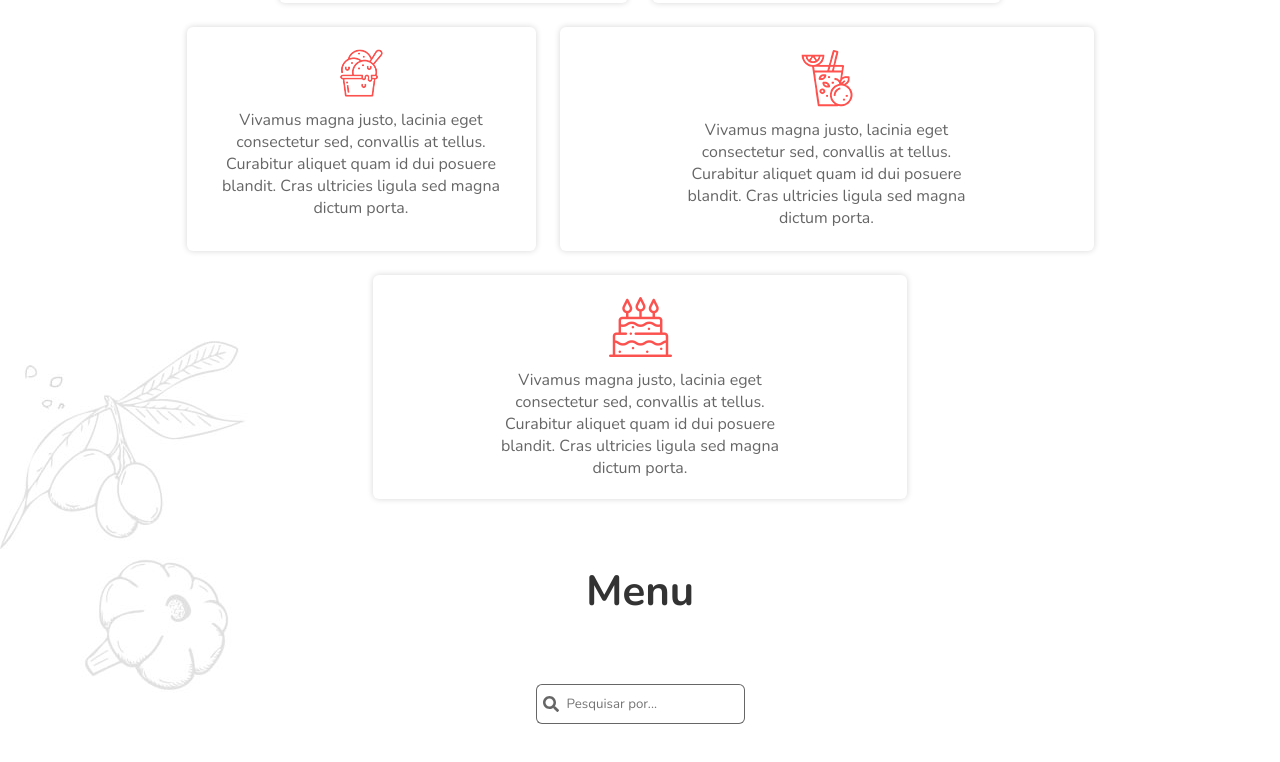
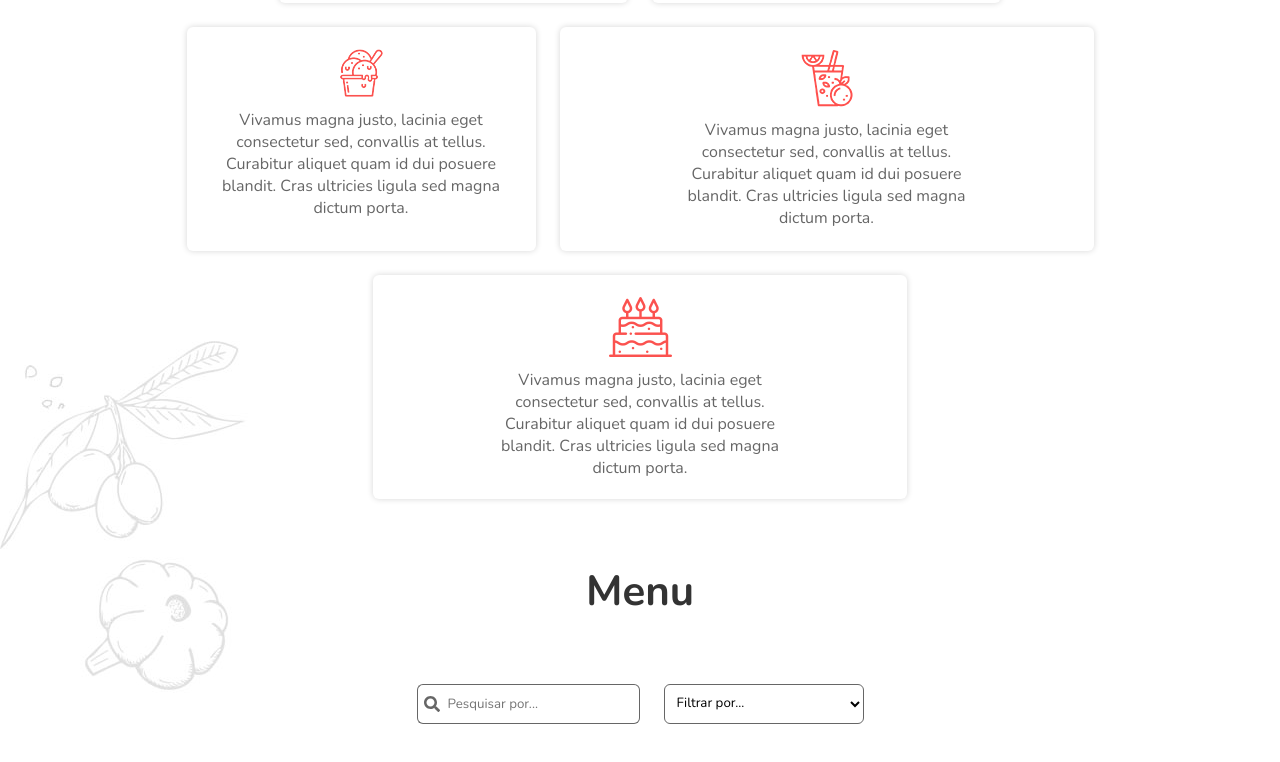
Before and after one commit to GuScarpim/cardapio-digital, a React (Create React App) app in the folder myapp/: page / in a window 1280 px wide. Shown: the part 1179-1941 px from the top of the page. Built offline with nearby package versions, Linux system fonts and the light colour scheme.

Commit message:
identation

```diff
--- a/myapp/src/UI/atoms/InputFilter/index.tsx
+++ b/myapp/src/UI/atoms/InputFilter/index.tsx
@@ -1,20 +1,18 @@
-import { InputCustom } from './styles';
+import { InputCustom, Option } from './styles';
 
 interface IInput {
   placeholder?: string;
   onChange?: () => void;
-  value?: string;
+  options?: any;
 }
 
-function Input({ placeholder, onChange, value }: IInput) {
+export default function InputFilter({ placeholder, onChange, options }: IInput) {
   return (
-    <InputCustom
-      type='search'
-      placeholder={placeholder}
-      onChange={onChange}
-      value={value}
-    />
+    <InputCustom onChange={onChange}>
+      <Option value=''>{placeholder}</Option>
+      {options.map((option: any) => (
+        <Option value={option.value}>{option.value}</Option>
+      ))}
+    </InputCustom>
   );
 }
-
-export default Input;
--- a/myapp/src/UI/atoms/InputFilter/styles.ts
+++ b/myapp/src/UI/atoms/InputFilter/styles.ts
@@ -1,5 +1,19 @@
 import styled from 'styled-components'
 
-export const InputCustom = styled.input`
+export const InputCustom = styled.select`
+  height: ${({ theme }) => theme.spacing.large};
+  outline: none;
+  border: 1px solid ${({ theme }) => theme.color.gray.dark};
+  background: ${({ theme }) => theme.color.white};
+  width: ${({ theme }) => theme.size.xxximensively};
+  border-radius: ${({ theme }) => theme.border.radius.small};
+  padding-left: ${({ theme }) => theme.spacing.nano};
+`
 
+export const Option = styled.option`
+  height: ${({ theme }) => theme.spacing.large};
+  outline: none;
+  border: 1px solid ${({ theme }) => theme.color.gray.dark};
+  border-radius: ${({ theme }) => theme.border.radius.small};
+  padding-left: ${({ theme }) => theme.spacing.nano};
 `
--- a/myapp/src/UI/atoms/InputSearch/index.tsx
+++ b/myapp/src/UI/atoms/InputSearch/index.tsx
@@ -8,7 +8,7 @@ interface IInput {
   value?: string;
 }
 
-export default function Input({ placeholder, onChange, value }: IInput) {
+export default function InputSearch({ placeholder, onChange, value }: IInput) {
   return (
     <Container>
       <Content>
--- a/myapp/src/UI/atoms/InputSearch/styles.ts
+++ b/myapp/src/UI/atoms/InputSearch/styles.ts
@@ -10,6 +10,8 @@ export const InputCustom = styled.input`
   outline: none;
   border: 1px solid ${({ theme }) => theme.color.gray.dark};
   border-radius: ${({ theme }) => theme.border.radius.small};
+  width: ${({ theme }) => theme.size.xxximensively};
+  background: ${({ theme }) => theme.color.white};
   border-top-left-radius: 0px;
   border-bottom-left-radius: 0px;
   padding-left: ${({ theme }) => theme.spacing.nano};
--- a/myapp/src/UI/organisms/Menu/index.tsx
+++ b/myapp/src/UI/organisms/Menu/index.tsx
@@ -1,6 +1,9 @@
 import Title from 'src/UI/atoms/Titles'
 
 import InputSearch from 'src/UI/atoms/InputSearch'
+import InputFilter from 'src/UI/atoms/InputFilter';
+
+import { options } from './menu'
 
 import { Container, Content} from './styles'
 
@@ -11,6 +14,7 @@ function Menu() {
 
       <Content>
         <InputSearch placeholder='Pesquisar por...' />
+        <InputFilter placeholder='Filtrar por...' options={options} />
       </Content>
     </Container>
   );
--- a/myapp/src/UI/organisms/Menu/menu.js
+++ b/myapp/src/UI/organisms/Menu/menu.js
@@ -1,49 +1,22 @@
-import hamburger from '../../../Assets/especialidades/especialidades-1.png'
-import pizza from '../../../Assets/especialidades/especialidades-2.png'
-import iceCream from '../../../Assets/especialidades/especialidades-3.png'
-import juice from '../../../Assets/especialidades/especialidades-4.png'
-import cacke from '../../../Assets/especialidades/especialidades-5.png'
-
-import hamburgerIcon from '../../../Assets/especialidades/especialidades-img-1.jpg'
-import pizzaIcon from '../../../Assets/especialidades/especialidades-img-2.jpg'
-import iceCreamIcon from '../../../Assets/especialidades/especialidades-img-3.jpg'
-import juiceIcon from '../../../Assets/especialidades/especialidades-img-4.jpg'
-import cackeIcon from '../../../Assets/especialidades/especialidades-img-5.jpg'
-
-export const specialties = [
+export const options = [
   {
     "id": 1,
-    "icon": hamburger,
-    "img": hamburgerIcon,
-    "large": false,
-    "text": "Vivamus magna justo, lacinia eget consectetur sed, convallis at tellus. Curabitur aliquet quam id dui posuere blandit. Cras ultricies ligula sed magna dictum porta."
+    "value": "Maior preço"
   },
   {
     "id": 2,
-    "icon": pizza,
-    "img": pizzaIcon,
-    "large": false,
-    "text": "Vivamus magna justo, lacinia eget consectetur sed, convallis at tellus. Curabitur aliquet quam id dui posuere blandit. Cras ultricies ligula sed magna dictum porta."
+    "value": "Menor preço"
   },
   {
     "id": 3,
-    "icon": iceCream,
-    "img": iceCreamIcon,
-    "large": false,
-    "text": "Vivamus magna justo, lacinia eget consectetur sed, convallis at tellus. Curabitur aliquet quam id dui posuere blandit. Cras ultricies ligula sed magna dictum porta."
+    "value": "Vegano"
   },
   {
     "id": 4,
-    "icon": juice,
-    "img": juiceIcon,
-    "large": true,
-    "text": "Vivamus magna justo, lacinia eget consectetur sed, convallis at tellus. Curabitur aliquet quam id dui posuere blandit. Cras ultricies ligula sed magna dictum porta."
+    "value": "Não vegano"
   },
   {
     "id": 5,
-    "icon": cacke,
-    "img": cackeIcon,
-    "large": true,
-    "text": "Vivamus magna justo, lacinia eget consectetur sed, convallis at tellus. Curabitur aliquet quam id dui posuere blandit. Cras ultricies ligula sed magna dictum porta."
+    "value": "Frango"
   }
 ]
```
Also changed, not shown: myapp/src/UI/molecules/Product/index.tsx (added), myapp/src/UI/molecules/Product/styles.ts (added).
